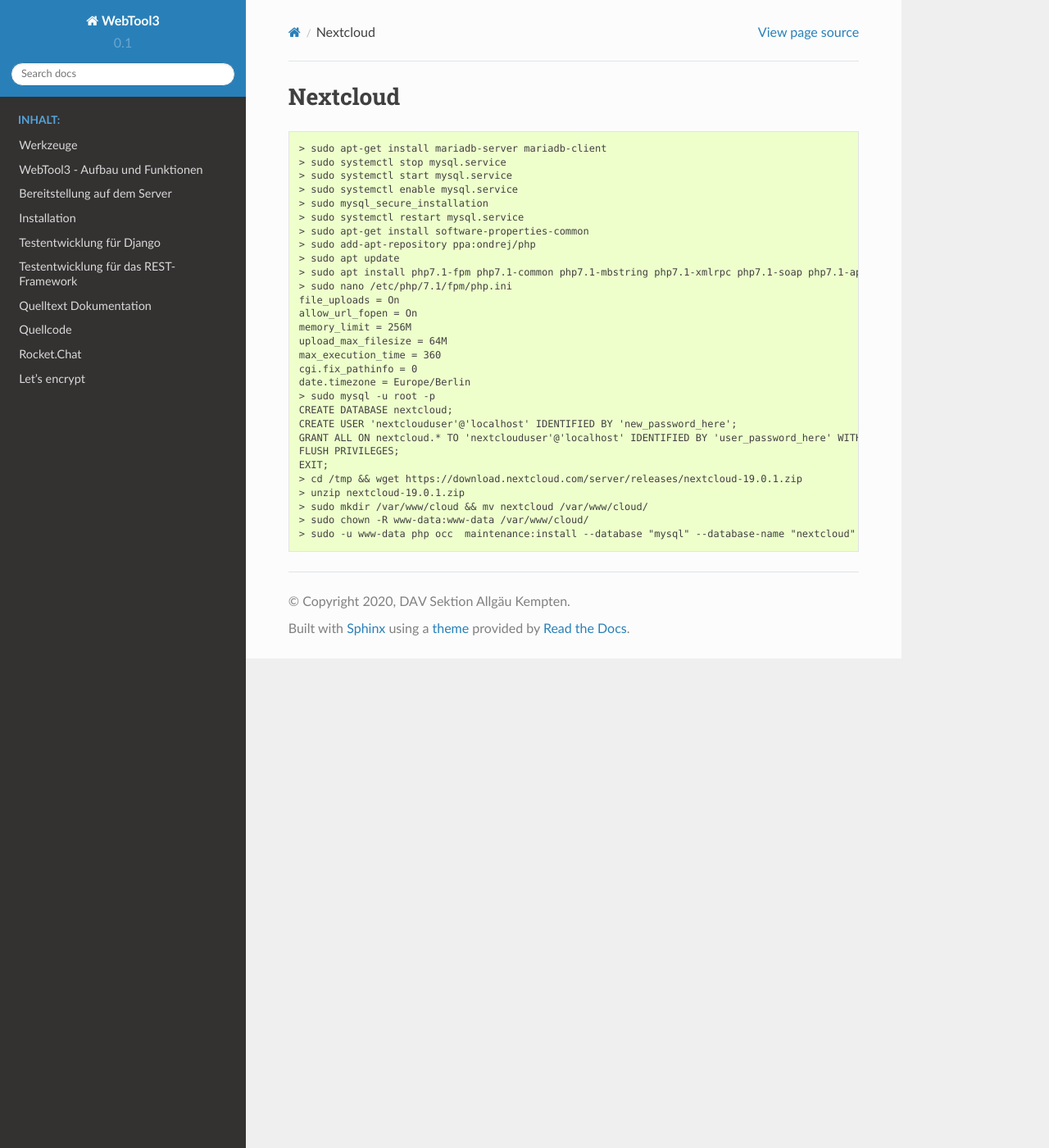
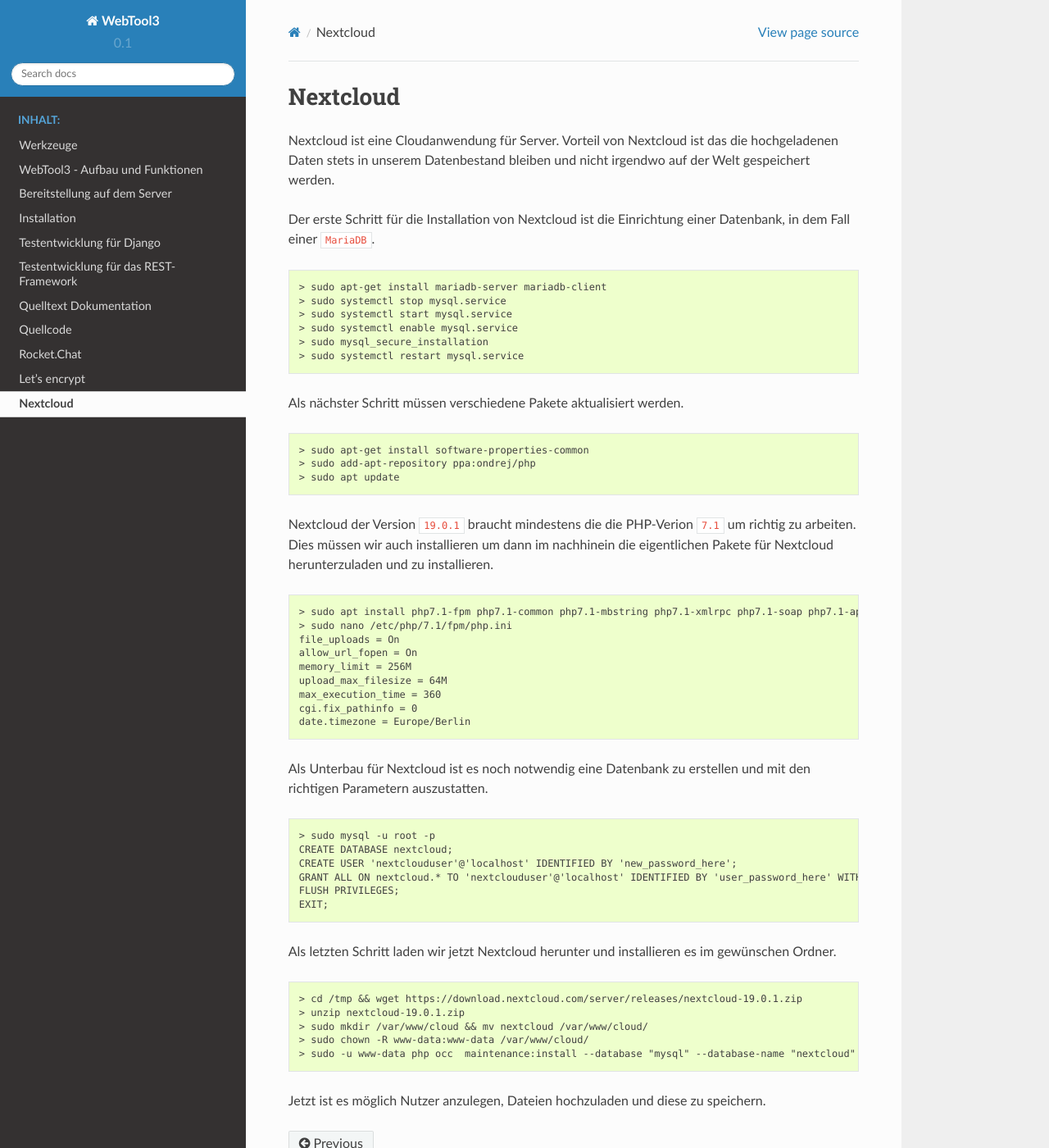
Before and after one commit to dav-kempten/WebTool3, a Sphinx documentation site: the page built from docs/source/modules/nextcloud.rst, in a window 1280 px wide and 1400 px high. Shown: the whole window at 82% size. Built offline with Sphinx 7.4.7 and the Read the Docs theme 2.0.0, drawn with Linux system fonts in a browser that asks for light colours.

Commit message:
add explainations to nextcloud chapter

```diff
--- a/docs/source/index.rst
+++ b/docs/source/index.rst
@@ -20,6 +20,7 @@
 
    modules/rocket_chat
    modules/lets_encrypt
+   modules/nextcloud
 
 Verzeichnisse und Tabellen
 ==========================
--- a/docs/source/modules/nextcloud.rst
+++ b/docs/source/modules/nextcloud.rst
@@ -2,6 +2,11 @@
 
 Nextcloud
 ============
+
+Nextcloud ist eine Cloudanwendung für Server. Vorteil von Nextcloud ist das die hochgeladenen Daten stets in unserem Datenbestand
+bleiben und nicht irgendwo auf der Welt gespeichert werden.
+
+Der erste Schritt für die Installation von Nextcloud ist die Einrichtung einer Datenbank, in dem Fall einer ``MariaDB``.
 
 .. code-block:: none
 
@@ -11,9 +16,20 @@
     > sudo systemctl enable mysql.service
     > sudo mysql_secure_installation
     > sudo systemctl restart mysql.service
+
+Als nächster Schritt müssen verschiedene Pakete aktualisiert werden.
+
+.. code-block:: none
+
     > sudo apt-get install software-properties-common
     > sudo add-apt-repository ppa:ondrej/php
     > sudo apt update
+
+Nextcloud der Version ``19.0.1`` braucht mindestens die die PHP-Verion ``7.1`` um richtig zu arbeiten. Dies müssen wir auch
+installieren um dann im nachhinein die eigentlichen Pakete für Nextcloud herunterzuladen und zu installieren.
+
+.. code-block:: none
+
     > sudo apt install php7.1-fpm php7.1-common php7.1-mbstring php7.1-xmlrpc php7.1-soap php7.1-apcu php7.1-smbclient php7.1-ldap php7.1-redis php7.1-gd php7.1-xml php7.1-intl php7.1-json php7.1-imagick php7.1-mysql php7.1-cli php7.1-mcrypt php7.1-ldap php7.1-zip php7.1-curl
     > sudo nano /etc/php/7.1/fpm/php.ini
     file_uploads = On
@@ -23,14 +39,26 @@
     max_execution_time = 360
     cgi.fix_pathinfo = 0
     date.timezone = Europe/Berlin
+
+Als Unterbau für Nextcloud ist es noch notwendig eine Datenbank zu erstellen und mit den richtigen Parametern auszustatten.
+
+.. code-block:: none
+
     > sudo mysql -u root -p
     CREATE DATABASE nextcloud;
     CREATE USER 'nextclouduser'@'localhost' IDENTIFIED BY 'new_password_here';
     GRANT ALL ON nextcloud.* TO 'nextclouduser'@'localhost' IDENTIFIED BY 'user_password_here' WITH GRANT OPTION;
     FLUSH PRIVILEGES;
     EXIT;
+
+Als letzten Schritt laden wir jetzt Nextcloud herunter und installieren es im gewünschen Ordner.
+
+.. code-block:: none
+
     > cd /tmp && wget https://download.nextcloud.com/server/releases/nextcloud-19.0.1.zip
     > unzip nextcloud-19.0.1.zip
     > sudo mkdir /var/www/cloud && mv nextcloud /var/www/cloud/
     > sudo chown -R www-data:www-data /var/www/cloud/
     > sudo -u www-data php occ  maintenance:install --database "mysql" --database-name "nextcloud"  --database-user "nextclouduser" --database-pass "" --admin-user "vagrant" --admin-pass "password"
+
+Jetzt ist es möglich Nutzer anzulegen, Dateien hochzuladen und diese zu speichern.
```
